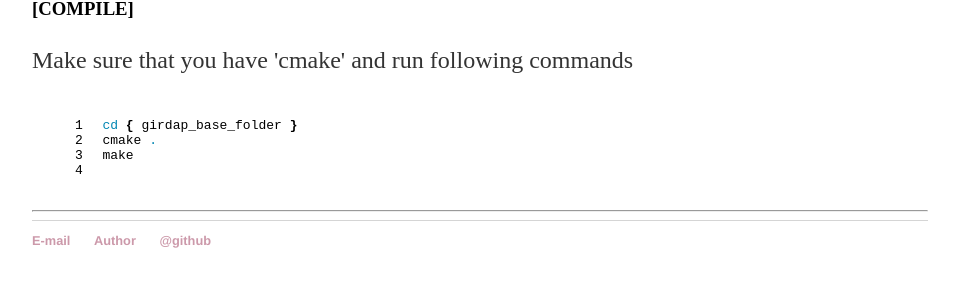
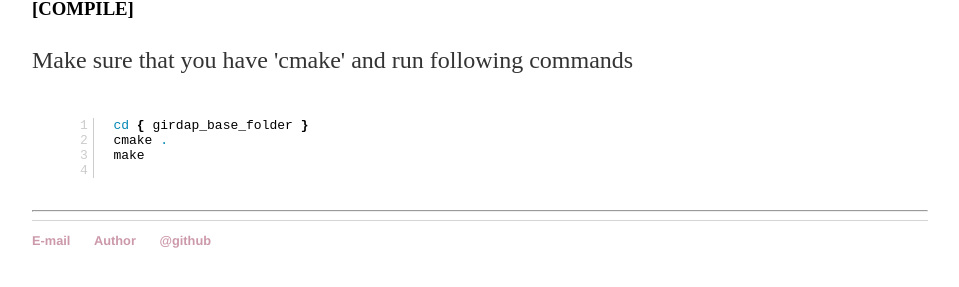
Before and after one commit to uzgoren/girdap, a Jekyll site: the page built from index.html, in a window 1280 px wide. Shown: the part 486-773 px from the top of the page, without its empty margins (160-1119 px from the left). Built offline with Jekyll 4.4.1, drawn with Linux system fonts in a browser that asks for light colours.

Commit message:
syntax.css

```diff
--- a/css/syntax.css
+++ b/css/syntax.css
@@ -1,4 +1,4 @@
-.highlight  { background: #ffffff; border: 1px; }
+.highlight  { background: #ffffff; }
 .highlight .c { color: #999988; font-style: italic } /* Comment */
 .highlight .err { color: #a61717; background-color: #e3d2d2 } /* Error */
 .highlight .k { font-weight: bold } /* Keyword */
@@ -59,7 +59,5 @@
 .highlight .vi { color: #008080 } /* Name.Variable.Instance */
 .highlight .il { color: #009999 } /* Literal.Number.Integer.Long */
 
-/* Make line numbers unselectable: excludes line numbers from copy-paste user ops */
-.highlight .lineno {-webkit-user-select: none;-moz-user-select: none; -o-user-select: none;}
-.lineno::-moz-selection {background-color: transparent;} /* Mozilla specific */
-.lineno::selection {background-color: transparent;} /* Other major browsers */
+.highlight .lineno { color: #ccc; display:inline-block; padding: 0 5px; border-right:1px solid #ccc; }
+.highlight pre code { display: block; white-space: pre; overflow-x: auto; word-wrap: normal; }
```
